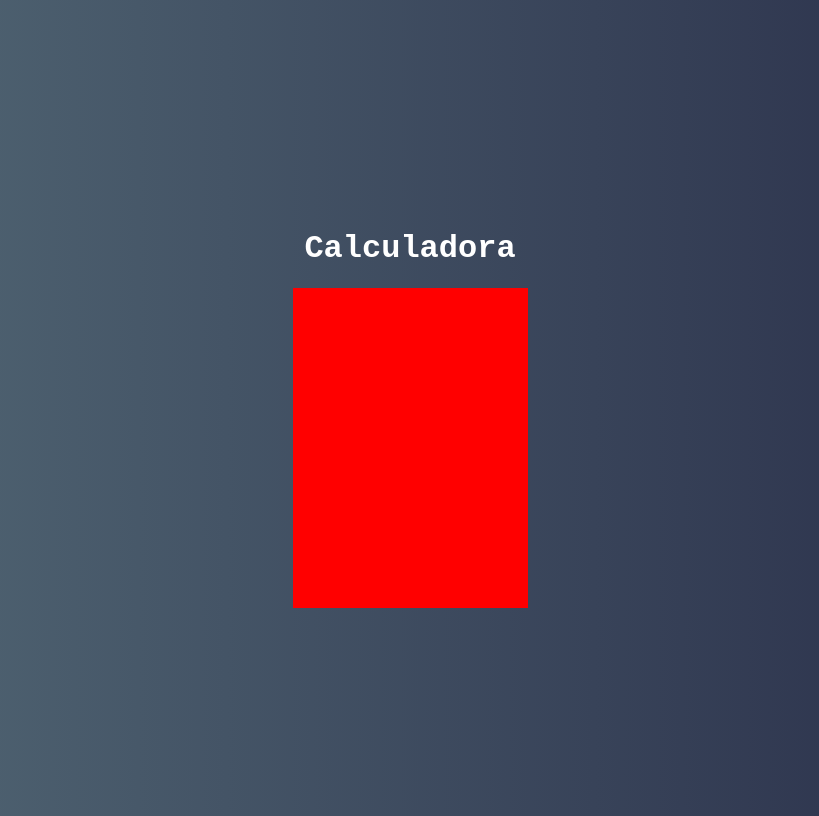
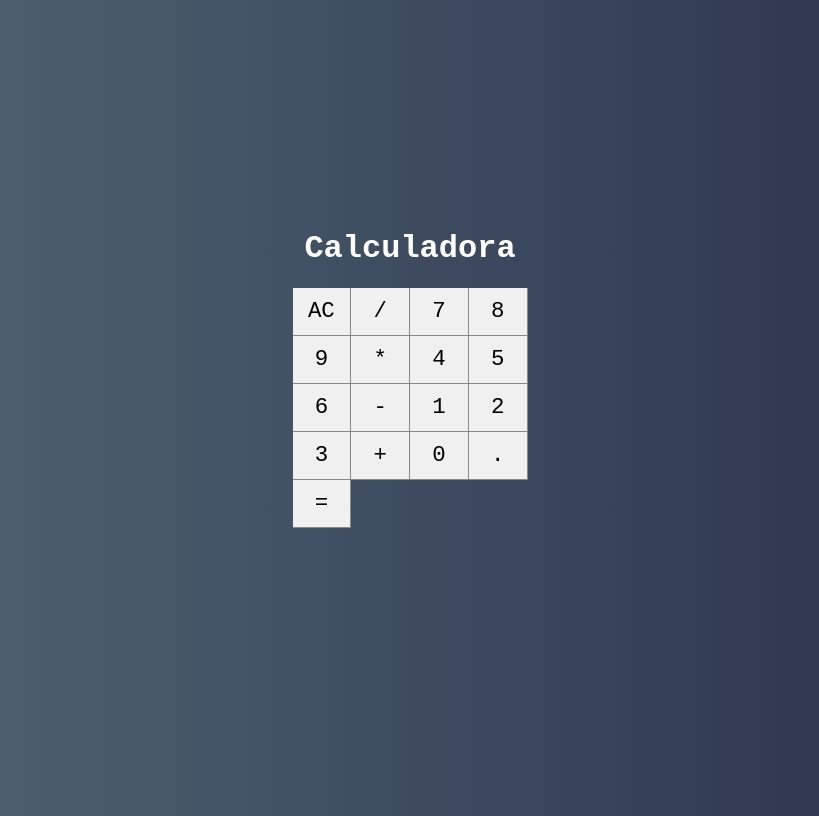
Before and after one commit to leandrosfarias/calculadora-react, a React (Create React App) app: page / in a window 1280 px wide. Shown: the whole page, without its empty margins (230-1049 px from the left). Built offline with nearby package versions, Linux system fonts and the light colour scheme.

Commit message:
Componente botão

```diff
--- /dev/null
+++ b/src/Componentes/Botao.css
@@ -0,0 +1,13 @@
+:root {
+    --bg-botao: #f0f0f0;
+    --borda-botao: solid 1px #888;
+}
+
+.botao {
+    font-size: 1.4em;
+    background-color: var(--bg-botao);
+    border: none;
+    border-right: var(--borda-botao);
+    border-bottom: var(--borda-botao);
+    outline: none;
+}
--- /dev/null
+++ b/src/Componentes/Botao.jsx
@@ -0,0 +1,4 @@
+import './Botao.css';
+
+export default props =>
+    <button className='botao'>{props.label}</button>
--- a/src/main/Calculadora.css
+++ b/src/main/Calculadora.css
@@ -2,5 +2,7 @@
     height: 320px;
     width: 235px;
     overflow: hidden;
-    background-color: red;
+    display: grid;
+    grid-template-columns: repeat(4, 25%);
+    grid-template-rows: 48px 48px 48px 48px 48px;
 }
--- a/src/main/Calculadora.jsx
+++ b/src/main/Calculadora.jsx
@@ -1,11 +1,28 @@
 import React, { Component } from "react";
 import './Calculadora.css';
+import Botao from "../Componentes/Botao";
 
 export default class Calculadora extends Component {
     render() {
         return (
             <div className="calculadora">
-
+                <Botao label="AC"/>
+                <Botao label="/"/>
+                <Botao label="7"/>
+                <Botao label="8"/>
+                <Botao label="9"/>
+                <Botao label="*"/>
+                <Botao label="4"/>
+                <Botao label="5"/>
+                <Botao label="6"/>
+                <Botao label="-"/>
+                <Botao label="1"/>
+                <Botao label="2"/>
+                <Botao label="3"/>
+                <Botao label="+"/>
+                <Botao label="0"/>
+                <Botao label="."/>
+                <Botao label="="/>
             </div>
         );
     }
```
